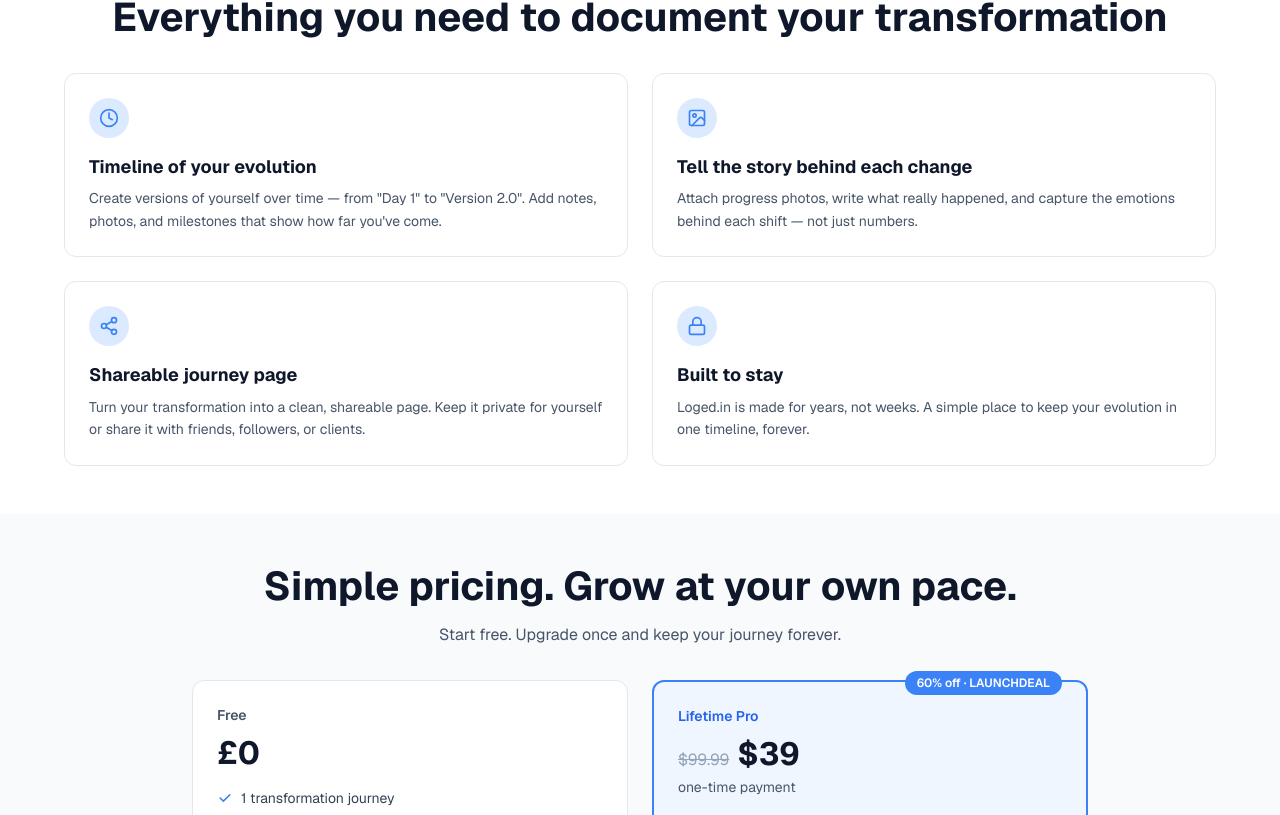
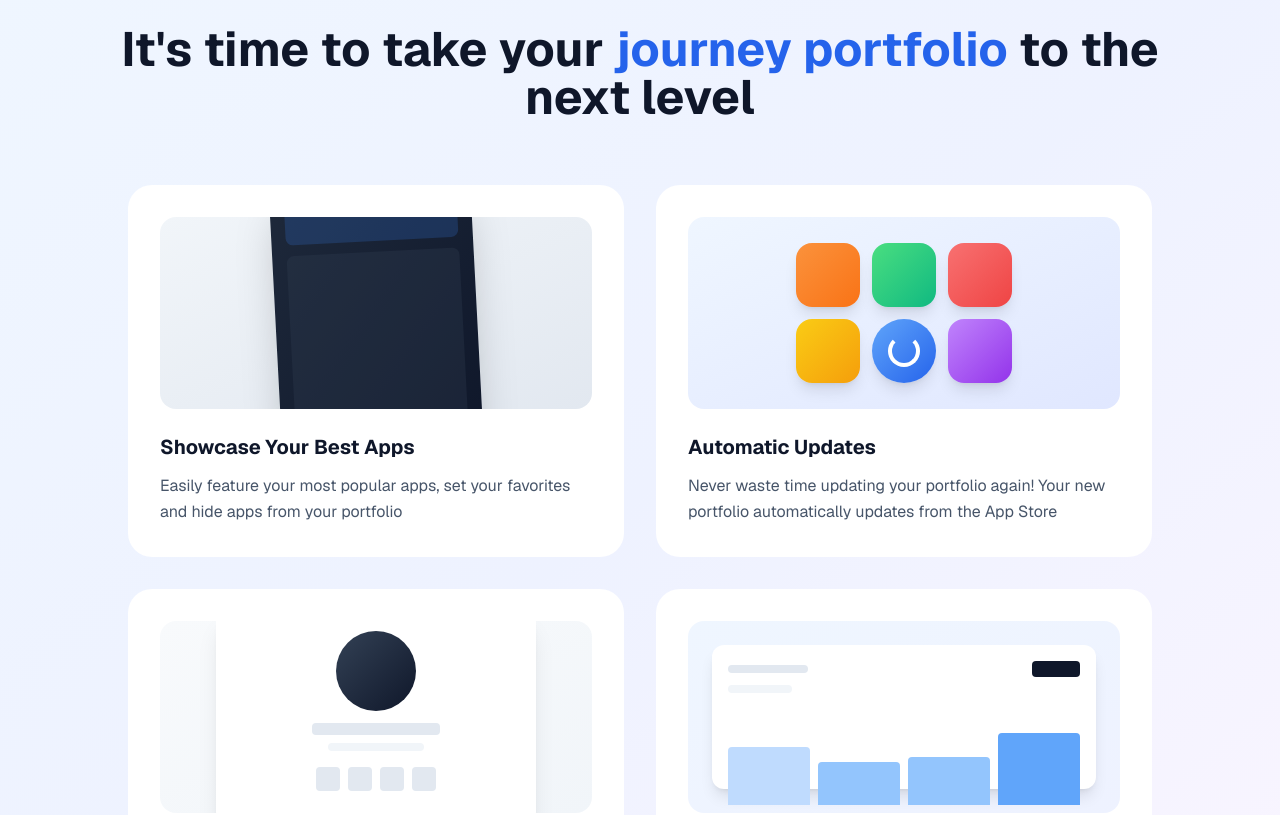
Before and after one commit to nhmksayfullah/LogedIn, a Next.js app: page / in a window 1280 px wide. Shown: the part 1065-1880 px from the top of the page. Built offline with nearby package versions, Linux system fonts and the light colour scheme; no server answers.

Commit message:
feat: update LandingPage styles and enhance feature descriptions; add daisyui dependency for improved UI components

```diff
--- a/app/page.tsx
+++ b/app/page.tsx
@@ -3,7 +3,6 @@
 import { motion } from 'framer-motion';
 import { useState, useEffect } from 'react';
 import { useRouter, useSearchParams } from 'next/navigation';
-import { Clock, Image, Share2, Lock } from 'lucide-react';
 import { AuthPaymentModal } from '@/components/AuthPaymentModal';
 import { useAuth } from '@/contexts/AuthContext';
 
@@ -172,21 +171,22 @@ export default function LandingPage() {
       </section>
 
       {/* Features Section */}
-      <section id="features" className="py-landing-xl px-4 bg-white">
+      <section id="features" className="py-20 px-4 bg-gradient-to-br from-blue-50 via-indigo-50 to-purple-50">
         <div className="max-w-6xl mx-auto">
           <motion.div
             initial={{ opacity: 0, y: 20 }}
             whileInView={{ opacity: 1, y: 0 }}
             viewport={{ once: true }}
             transition={{ duration: 0.6 }}
+            className="text-center mb-16"
           >
-            <h2 className="text-landing-section md:text-landing-section-lg font-bold text-center text-slate-900 mb-3">
-              Everything you need to document your transformation
+            <h2 className="text-4xl md:text-5xl font-bold text-slate-900 mb-4">
+              It&apos;s time to take your <span className="text-blue-600">journey portfolio</span> to the next level
             </h2>
           </motion.div>
 
-          <div className="mt-landing-lg grid grid-cols-1 md:grid-cols-2 gap-6">
-            {/* Feature 1 */}
+          <div className="grid grid-cols-1 md:grid-cols-2 gap-8 max-w-5xl mx-auto">
+            {/* Feature 1 - Showcase Your Best */}
             <motion.div
               initial={{ opacity: 0, y: 20 }}
               whileInView={{ opacity: 1, y: 0 }}
@@ -194,18 +194,25 @@ export default function LandingPage() {
               transition={{ duration: 0.5 }}
               onHoverStart={() => setHoveredCard(1)}
               onHoverEnd={() => setHoveredCard(null)}
-              className="bg-white border border-slate-200 rounded-xl p-6 hover:shadow-xl transition-all cursor-pointer"
+              className="bg-white rounded-3xl p-8 hover:shadow-2xl transition-all cursor-pointer group"
             >
-              <div className={`w-10 h-10 bg-blue-100 rounded-full flex items-center justify-center mb-4 transition-all ${hoveredCard === 1 ? 'scale-110' : ''}`}>
-                <Clock className="w-5 h-5 text-blue-500" />
+              <div className="mb-6 relative h-48 bg-gradient-to-br from-slate-100 to-slate-200 rounded-2xl flex items-center justify-center overflow-hidden">
+                <div className="absolute inset-0 flex items-center justify-center">
+                  <div className="w-56 h-72 bg-gradient-to-br from-slate-800 to-slate-900 rounded-2xl shadow-2xl transform -rotate-3 scale-90 group-hover:scale-95 transition-transform">
+                    <div className="p-4 h-full flex flex-col">
+                      <div className="w-full h-12 bg-blue-500/20 rounded-lg mb-3"></div>
+                      <div className="flex-1 bg-slate-700/30 rounded-lg"></div>
+                    </div>
+                  </div>
+                </div>
               </div>
-              <h3 className="text-landing-card-title font-bold text-slate-900 mb-2">Timeline of your evolution</h3>
-              <p className="text-landing-small text-slate-600 leading-relaxed">
-                Create versions of yourself over time — from &quot;Day 1&quot; to &quot;Version 2.0&quot;. Add notes, photos, and milestones that show how far you&apos;ve come.
+              <h3 className="text-xl font-bold text-slate-900 mb-3">Showcase Your Best Apps</h3>
+              <p className="text-slate-600 leading-relaxed">
+                Easily feature your most popular apps, set your favorites and hide apps from your portfolio
               </p>
             </motion.div>
 
-            {/* Feature 2 */}
+            {/* Feature 2 - Automatic Updates */}
             <motion.div
               initial={{ opacity: 0, y: 20 }}
               whileInView={{ opacity: 1, y: 0 }}
@@ -213,19 +220,27 @@ export default function LandingPage() {
               transition={{ duration: 0.5, delay: 0.1 }}
               onHoverStart={() => setHoveredCard(2)}
               onHoverEnd={() => setHoveredCard(null)}
-              className="bg-white border border-slate-200 rounded-xl p-6 hover:shadow-xl transition-all cursor-pointer"
+              className="bg-white rounded-3xl p-8 hover:shadow-2xl transition-all cursor-pointer group"
             >
-              <div className={`w-10 h-10 bg-blue-100 rounded-full flex items-center justify-center mb-4 transition-all ${hoveredCard === 2 ? 'scale-110' : ''}`}>
-                {/* eslint-disable-next-line jsx-a11y/alt-text */}
-                <Image className="w-5 h-5 text-blue-500" />
+              <div className="mb-6 relative h-48 bg-gradient-to-br from-blue-50 to-indigo-100 rounded-2xl flex items-center justify-center">
+                <div className="grid grid-cols-3 gap-3">
+                  <div className="w-16 h-16 bg-gradient-to-br from-orange-400 to-orange-500 rounded-2xl shadow-lg group-hover:scale-110 transition-transform"></div>
+                  <div className="w-16 h-16 bg-gradient-to-br from-green-400 to-emerald-500 rounded-2xl shadow-lg group-hover:scale-110 transition-transform delay-75"></div>
+                  <div className="w-16 h-16 bg-gradient-to-br from-red-400 to-red-500 rounded-2xl shadow-lg group-hover:scale-110 transition-transform delay-100"></div>
+                  <div className="w-16 h-16 bg-gradient-to-br from-yellow-400 to-amber-500 rounded-2xl shadow-lg group-hover:scale-110 transition-transform delay-150"></div>
+                  <div className="w-16 h-16 bg-gradient-to-br from-blue-400 to-blue-600 rounded-full shadow-lg group-hover:rotate-180 transition-transform delay-200 flex items-center justify-center">
+                    <div className="w-8 h-8 border-4 border-white border-t-transparent rounded-full"></div>
+                  </div>
+                  <div className="w-16 h-16 bg-gradient-to-br from-purple-400 to-purple-600 rounded-2xl shadow-lg group-hover:scale-110 transition-transform delay-75"></div>
+                </div>
               </div>
-              <h3 className="text-landing-card-title font-bold text-slate-900 mb-2">Tell the story behind each change</h3>
-              <p className="text-landing-small text-slate-600 leading-relaxed">
-                Attach progress photos, write what really happened, and capture the emotions behind each shift — not just numbers.
+              <h3 className="text-xl font-bold text-slate-900 mb-3">Automatic Updates</h3>
+              <p className="text-slate-600 leading-relaxed">
+                Never waste time updating your portfolio again! Your new portfolio automatically updates from the App Store
               </p>
             </motion.div>
 
-            {/* Feature 3 */}
+            {/* Feature 3 - Customize Profile */}
             <motion.div
               initial={{ opacity: 0, y: 20 }}
               whileInView={{ opacity: 1, y: 0 }}
@@ -233,18 +248,30 @@ export default function LandingPage() {
               transition={{ duration: 0.5, delay: 0.2 }}
               onHoverStart={() => setHoveredCard(3)}
               onHoverEnd={() => setHoveredCard(null)}
-              className="bg-white border border-slate-200 rounded-xl p-6 hover:shadow-xl transition-all cursor-pointer"
+              className="bg-white rounded-3xl p-8 hover:shadow-2xl transition-all cursor-pointer group"
             >
-              <div className={`w-10 h-10 bg-blue-100 rounded-full flex items-center justify-center mb-4 transition-all ${hoveredCard === 3 ? 'scale-110' : ''}`}>
-                <Share2 className="w-5 h-5 text-blue-500" />
+              <div className="mb-6 relative h-48 bg-gradient-to-br from-slate-50 to-slate-100 rounded-2xl flex items-center justify-center overflow-hidden">
+                <div className="w-full max-w-xs bg-white rounded-2xl shadow-xl p-6 group-hover:scale-105 transition-transform">
+                  <div className="flex flex-col items-center">
+                    <div className="w-20 h-20 bg-gradient-to-br from-slate-700 to-slate-900 rounded-full mb-3"></div>
+                    <div className="h-3 w-32 bg-slate-200 rounded mb-2"></div>
+                    <div className="h-2 w-24 bg-slate-100 rounded mb-4"></div>
+                    <div className="flex gap-2 mb-3">
+                      <div className="w-6 h-6 bg-slate-200 rounded"></div>
+                      <div className="w-6 h-6 bg-slate-200 rounded"></div>
+                      <div className="w-6 h-6 bg-slate-200 rounded"></div>
+                      <div className="w-6 h-6 bg-slate-200 rounded"></div>
+                    </div>
+                  </div>
+                </div>
               </div>
-              <h3 className="text-landing-card-title font-bold text-slate-900 mb-2">Shareable journey page</h3>
-              <p className="text-landing-small text-slate-600 leading-relaxed">
-                Turn your transformation into a clean, shareable page. Keep it private for yourself or share it with friends, followers, or clients.
+              <h3 className="text-xl font-bold text-slate-900 mb-3">Customize Your Profile</h3>
+              <p className="text-slate-600 leading-relaxed">
+                Make your portfolio part of your personal branding with customizable bio, profile photo, banner and links
               </p>
             </motion.div>
 
-            {/* Feature 4 */}
+            {/* Feature 4 - Track Analytics */}
             <motion.div
               initial={{ opacity: 0, y: 20 }}
               whileInView={{ opacity: 1, y: 0 }}
@@ -252,14 +279,26 @@ export default function LandingPage() {
               transition={{ duration: 0.5, delay: 0.3 }}
               onHoverStart={() => setHoveredCard(4)}
               onHoverEnd={() => setHoveredCard(null)}
-              className="bg-white border border-slate-200 rounded-xl p-6 hover:shadow-xl transition-all cursor-pointer"
+              className="bg-white rounded-3xl p-8 hover:shadow-2xl transition-all cursor-pointer group"
             >
-              <div className={`w-10 h-10 bg-blue-100 rounded-full flex items-center justify-center mb-4 transition-all ${hoveredCard === 4 ? 'scale-110' : ''}`}>
-                <Lock className="w-5 h-5 text-blue-500" />
+              <div className="mb-6 relative h-48 bg-gradient-to-br from-blue-50 to-indigo-50 rounded-2xl flex items-center justify-center p-6">
+                <div className="w-full h-full bg-white rounded-xl shadow-lg p-4 group-hover:scale-105 transition-transform">
+                  <div className="flex justify-between items-center mb-2">
+                    <div className="h-2 w-20 bg-slate-200 rounded"></div>
+                    <div className="h-4 w-12 bg-slate-900 rounded"></div>
+                  </div>
+                  <div className="h-2 w-16 bg-slate-100 rounded mb-4"></div>
+                  <div className="flex items-end justify-between h-24 gap-2">
+                    <div className="w-full bg-blue-200 rounded-t" style={{ height: '60%' }}></div>
+                    <div className="w-full bg-blue-300 rounded-t" style={{ height: '45%' }}></div>
+                    <div className="w-full bg-blue-300 rounded-t" style={{ height: '50%' }}></div>
+                    <div className="w-full bg-blue-400 rounded-t" style={{ height: '75%' }}></div>
+                  </div>
+                </div>
               </div>
-              <h3 className="text-landing-card-title font-bold text-slate-900 mb-2">Built to stay</h3>
-              <p className="text-landing-small text-slate-600 leading-relaxed">
-                Loged.in is made for years, not weeks. A simple place to keep your evolution in one timeline, forever.
+              <h3 className="text-xl font-bold text-slate-900 mb-3">Track How It&apos;s Going</h3>
+              <p className="text-slate-600 leading-relaxed">
+                Get real-time insights into the popularity of your apps. Track user interactions and referral sites
               </p>
             </motion.div>
           </div>
--- a/package.json
+++ b/package.json
@@ -40,6 +40,7 @@
     "@types/react": "^19",
     "@types/react-dom": "^19",
     "@types/react-scroll": "^1.8.10",
+    "daisyui": "^5.5.5",
     "eslint": "^9",
     "eslint-config-next": "15.1.3",
     "postcss": "^8",
```
Also changed, not shown: 1 other file (tests, documents, lock files or other folders).
